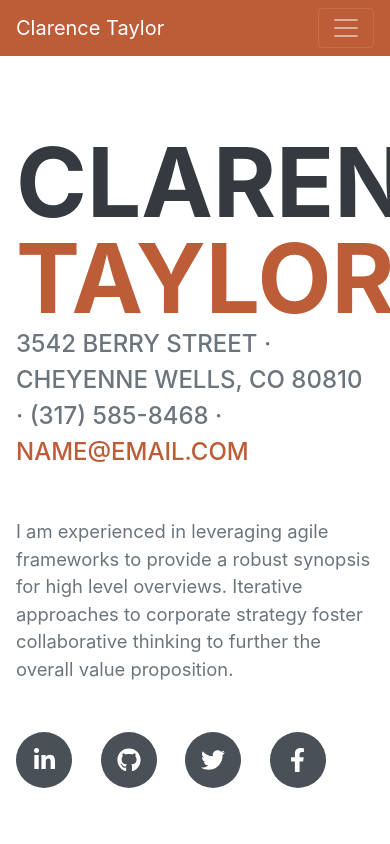
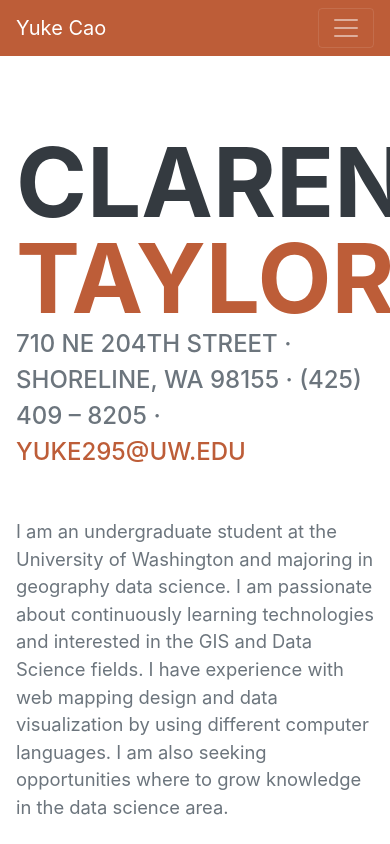
Before and after one commit to Yuke295/Yuke295.github.io, a plain HTML site: page index.html in a window 390 px wide. Shown: the top 844 px of the page. Drawn offline with nearby package versions, Linux system fonts and the light colour scheme; a web font is replaced by a local one.

Commit message:
online resume ud

```diff
--- a/index.html
+++ b/index.html
@@ -19,7 +19,7 @@
         <!-- Navigation-->
         <nav class="navbar navbar-expand-lg navbar-dark bg-primary fixed-top" id="sideNav">
             <a class="navbar-brand js-scroll-trigger" href="#page-top">
-                <span class="d-block d-lg-none">Clarence Taylor</span>
+                <span class="d-block d-lg-none">Yuke Cao</span>
                 <span class="d-none d-lg-block"><img class="img-fluid img-profile rounded-circle mx-auto mb-2" src="assets/img/profile.jpg" alt="" /></span>
             </a>
             <button class="navbar-toggler" type="button" data-toggle="collapse" data-target="#navbarSupportedContent" aria-controls="navbarSupportedContent" aria-expanded="false" aria-label="Toggle navigation"><span class="navbar-toggler-icon"></span></button>
@@ -44,15 +44,14 @@
                         <span class="text-primary">Taylor</span>
                     </h1>
                     <div class="subheading mb-5">
-                        3542 Berry Street · Cheyenne Wells, CO 80810 · (317) 585-8468 ·
-                        <a href="mailto:name@email.com">name@email.com</a>
+                        710 NE 204th Street · Shoreline, WA 98155 · (425) 409 – 8205 ·
+                        <a href="mailto:yuke295@uw.edu">yuke295@uw.edu</a>
                     </div>
-                    <p class="lead mb-5">I am experienced in leveraging agile frameworks to provide a robust synopsis for high level overviews. Iterative approaches to corporate strategy foster collaborative thinking to further the overall value proposition.</p>
+                    <p class="lead mb-5">I am an undergraduate student at the University of Washington and majoring in geography data science. I am passionate about continuously learning technologies and interested in the GIS and Data Science fields. I have experience with web mapping design and data visualization by using different computer languages. I am also seeking opportunities where to grow knowledge in the data science area.</p>
                     <div class="social-icons">
-                        <a class="social-icon" href="#"><i class="fab fa-linkedin-in"></i></a>
-                        <a class="social-icon" href="#"><i class="fab fa-github"></i></a>
-                        <a class="social-icon" href="#"><i class="fab fa-twitter"></i></a>
-                        <a class="social-icon" href="#"><i class="fab fa-facebook-f"></i></a>
+                        <a href="https://www.linkedin.com/in/yuke-cao-261838191/" class="social-icon" href="#"><i class="fab fa-linkedin-in"></i></a>
+                        <a href="https://github.com/Yuke295" class="social-icon" href="#"><i class="fab fa-github"></i></a>
+                        <a href="https://www.facebook.com/cao.yuke.7/" class="social-icon" href="#"><i class="fab fa-facebook-f"></i></a>
                     </div>
                 </div>
             </section>
```
Also changed, not shown: assets/img/profile.jpg.
